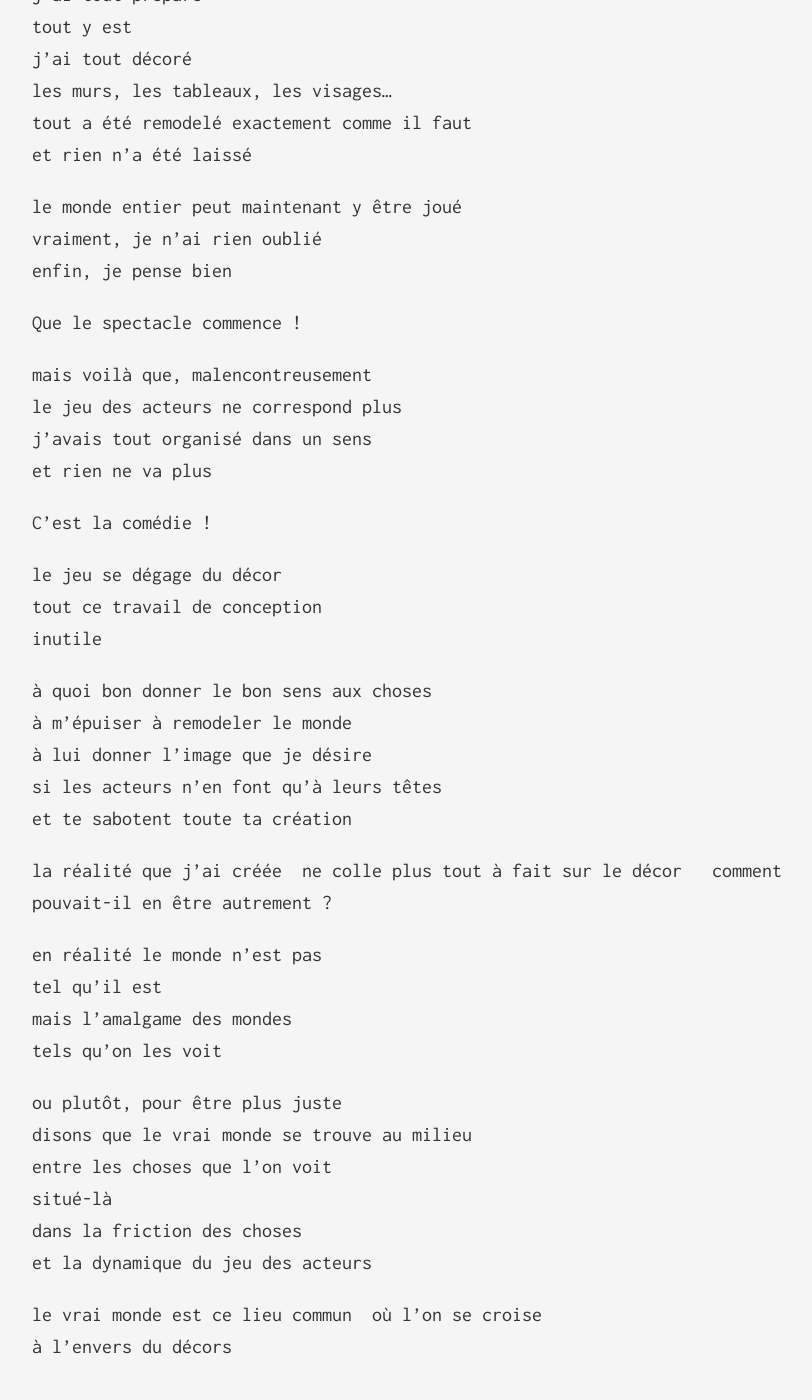
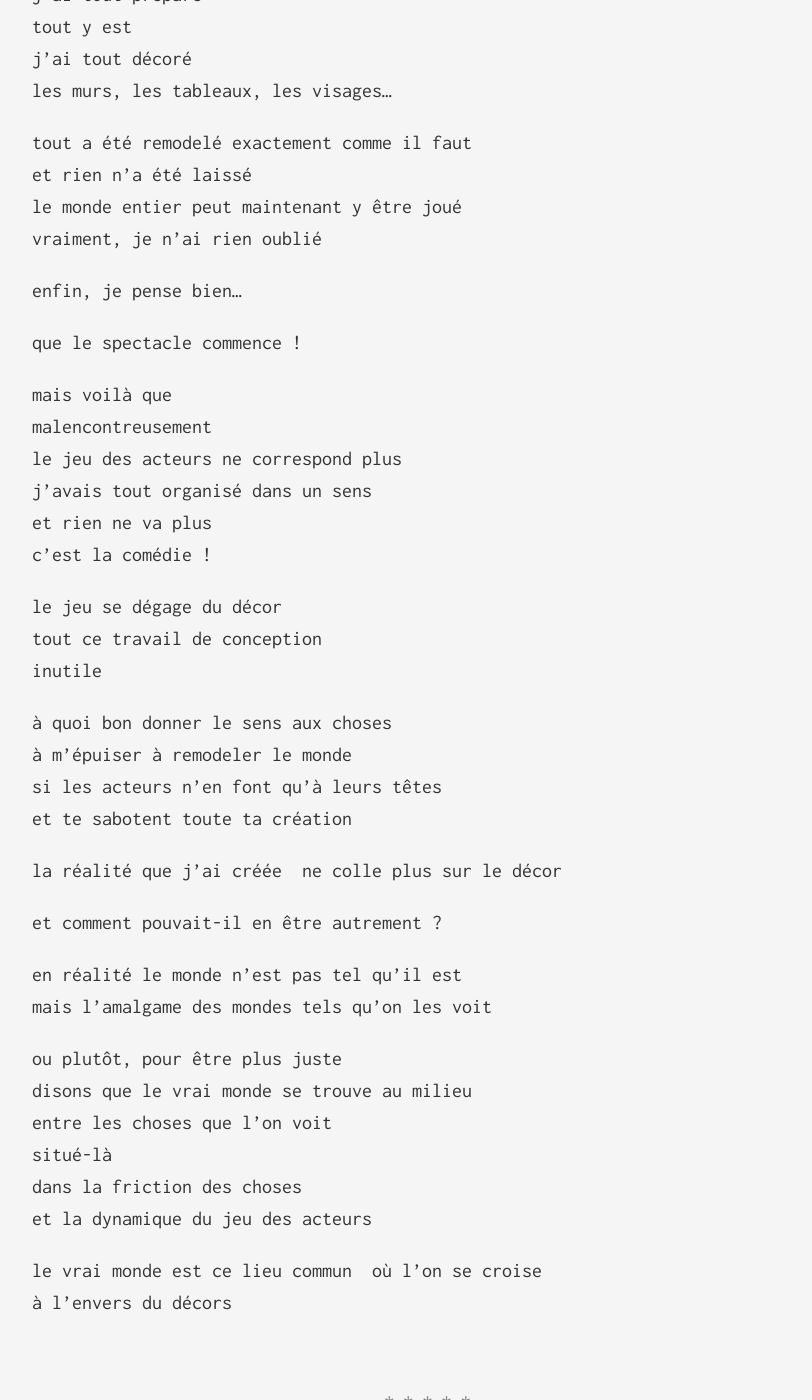
Before and after one commit to enricoJL/enricojl.github.io, a Jekyll site: the page built from _posts/2013-07-20-a-lenvers-du-decor.md, in a window 1280 px wide and 1400 px high, scrolled down 499 px. Shown: the whole window, without its empty margins (208-1020 px from the left). Built offline with Jekyll 4.4.1, drawn with Linux system fonts in a browser that asks for light colours.

Commit message:
révision

```diff
--- a/_posts/2013-07-20-a-lenvers-du-decor.md
+++ b/_posts/2013-07-20-a-lenvers-du-decor.md
@@ -3,47 +3,46 @@ layout: post
 title: "à l'envers du décor"
 date: "2013-07-20"
 categories:
-  - "poesie"
+  - "pensees"
 ---
 
 j'ai tout préparé
 tout y est
 j'ai tout décoré
 les murs, les tableaux, les visages...
+
 tout a été remodelé exactement comme il faut
 et rien n'a été laissé
-
 le monde entier peut maintenant y être joué
 vraiment, je n'ai rien oublié
-enfin, je pense bien
 
-Que le spectacle commence !
+enfin, je pense bien...
 
-mais voilà que, malencontreusement
+que le spectacle commence !
+
+mais voilà que
+malencontreusement
 le jeu des acteurs ne correspond plus
 j'avais tout organisé dans un sens
 et rien ne va plus
-
-C'est la comédie !
+c'est la comédie !
 
 le jeu se dégage du décor
 tout ce travail de conception
 inutile
 
-à quoi bon donner le bon sens aux choses
+à quoi bon donner le sens aux choses
 à m'épuiser à remodeler le monde
-à lui donner l'image que je désire
 si les acteurs n'en font qu'à leurs têtes
 et te sabotent toute ta création
 
 la réalité que j'ai créée
-ne colle plus tout à fait sur le décor
-comment pouvait-il en être autrement ?
+ne colle plus sur le décor
 
-en réalité le monde n'est pas
-tel qu'il est
-mais l'amalgame des mondes
-tels qu'on les voit
+et comment pouvait-il en être autrement ?
+
+en réalité le monde n'est pas tel qu'il est
+mais l'amalgame des mondes tels qu'on les voit
 
 ou plutôt, pour être plus juste
 disons que le vrai monde se trouve au milieu
```
